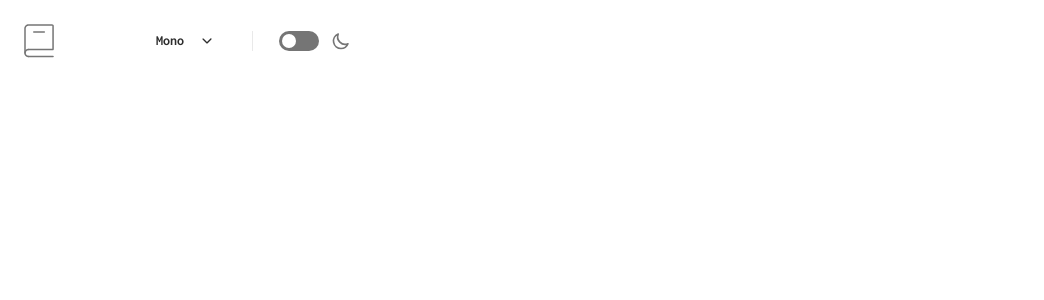
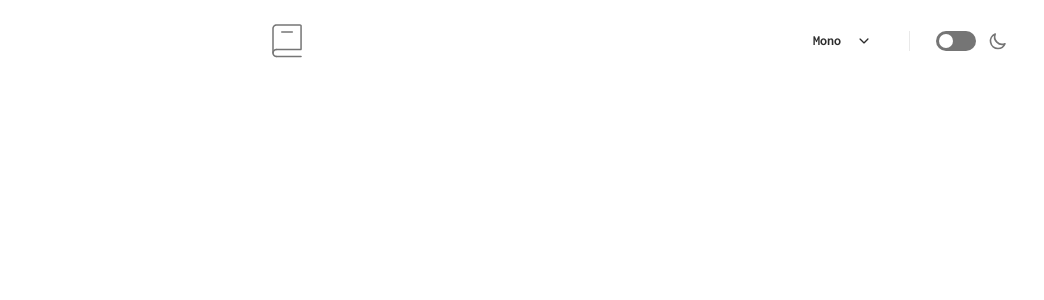
Before and after one commit to mohamed-abdelahi-haibelty/dictionary_web_app, a React (Vite) app: page / in a window 1280 px wide. Shown: the top 300 px of the page, without its empty margins (0-1044 px from the left). Built offline with nearby package versions, Linux system fonts and the light colour scheme.

Commit message:
add lg and md screen styles

```diff
--- a/src/components/Header.jsx
+++ b/src/components/Header.jsx
@@ -2,7 +2,7 @@ import Switcher from "./Switcher"
 
 function Header() {
   return (
-    <div className="mr-6 ml-6 mt-6 w-[327px]">
+    <div className="mr-6 ml-6 mt-6 w-[327px] md:w-[689px] md:mr-auto md:ml-auto lg:w-[736px]">
         <Switcher/>
     </div>
   )
```
